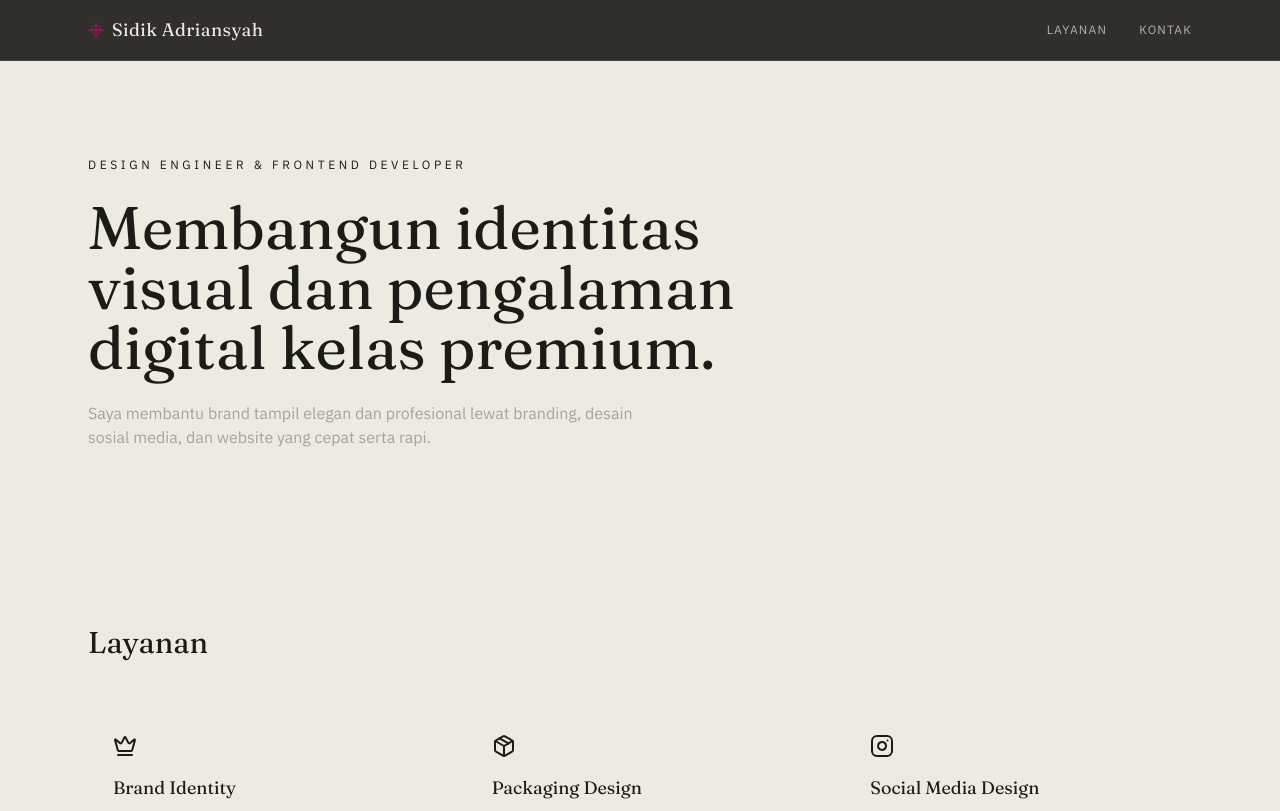
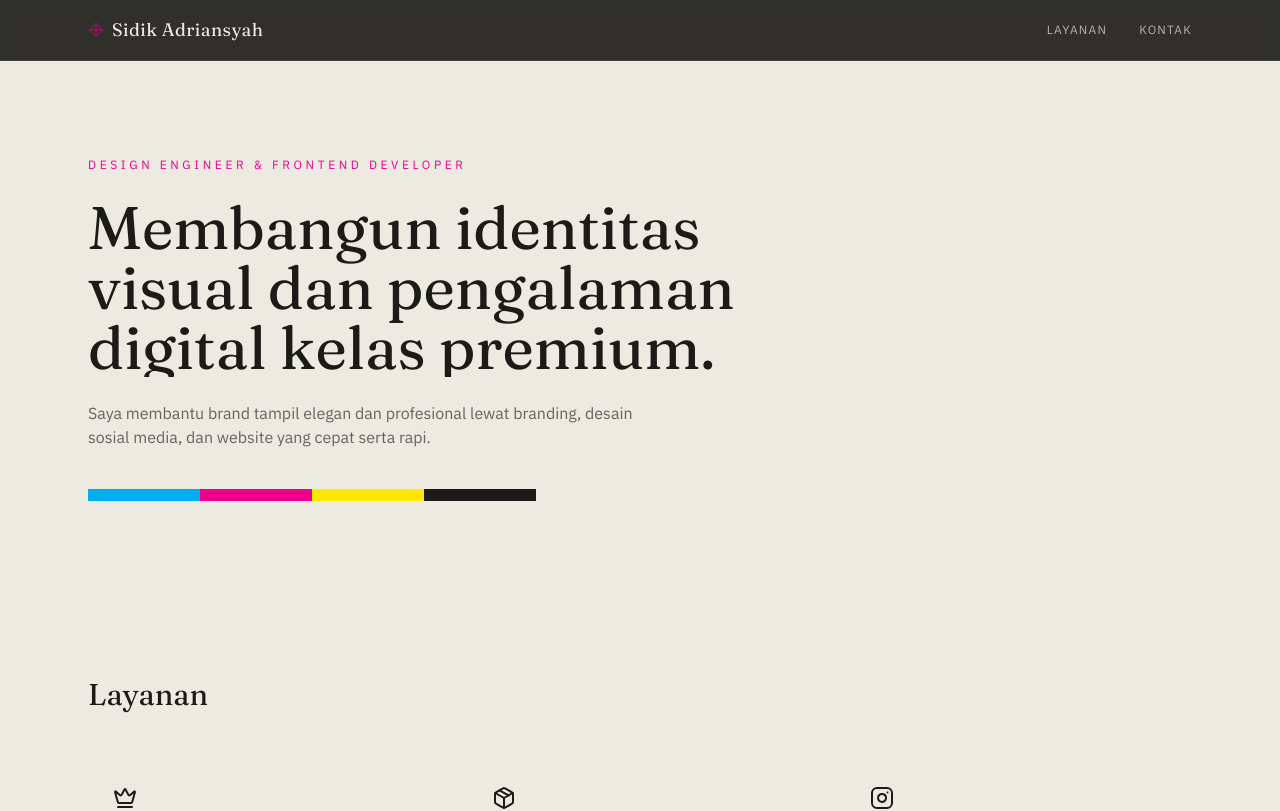
Before and after one commit to adrnsyhsdq-debug/portofolio3, a Next.js app: page / in a window 1280 px wide. Shown: the top 811 px of the page. Built offline with nearby package versions, Linux system fonts and the light colour scheme.

Commit message:
feat: fix undefined gold color, activate ColorBar and proof-reveal animation

```diff
--- a/components/hero.tsx
+++ b/components/hero.tsx
@@ -1,16 +1,20 @@
+import { Reveal } from '@/components/reveal'
+import { ColorBar } from '@/components/color-bar'
+
 export function Hero() {
   return (
     <section className="mx-auto flex max-w-6xl flex-col items-start gap-6 px-6 py-24">
-      <span className="text-xs uppercase tracking-[0.3em] text-gold">
+      <Reveal as="span" className="text-xs uppercase tracking-[0.3em] text-magenta">
         Design Engineer &amp; Frontend Developer
-      </span>
-      <h1 className="max-w-2xl text-4xl leading-tight sm:text-6xl">
+      </Reveal>
+      <h1 className="max-w-2xl animate-proof-reveal text-4xl leading-tight sm:text-6xl">
         Membangun identitas visual dan pengalaman digital kelas premium.
       </h1>
-      <p className="max-w-xl text-neutral-400">
+      <Reveal as="p" delay={0.15} className="max-w-xl text-ink/65">
         Saya membantu brand tampil elegan dan profesional lewat branding,
         desain sosial media, dan website yang cepat serta rapi.
-      </p>
+      </Reveal>
+      <ColorBar animate className="mt-4 max-w-md" />
     </section>
   )
 }
```
